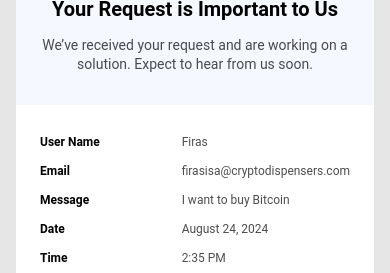
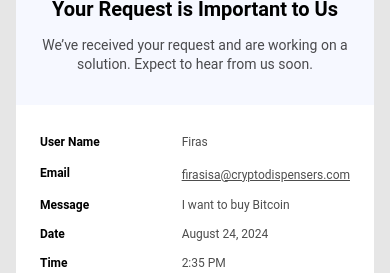
Before and after one commit to AnjaliChandaRC/crypto-template, a plain HTML site: page requested.html in a window 390 px wide. Shown: the part 421-694 px from the top of the page. Drawn offline with Linux system fonts and the light colour scheme.

Commit message:
changes-spacing

```diff
--- a/requested.html
+++ b/requested.html
@@ -18,6 +18,9 @@
 
       .color_gray {
         color: #3d3d3d !important;
+      }
+      .color_darkgray{
+        color: #4d4d4d !important;
       }
 
       .d_grid {
@@ -271,17 +274,14 @@
                                   </p>
                                 </td>
                                 <td style="padding-bottom: 20px" class="pb_15">
-                                  <p
-                                    style="
+                                    <a  style="
                                       font-size: 18px;
                                       line-height: 150%;
                                       color: #4d4d4d;
                                       font-weight: 400;
                                     "
-                                    class="fs_12"
-                                  >
-                                    firasisa@cryptodispensers.com
-                                  </p>
+                                    class="fs_12 color_darkgray"
+                                  href="">firasisa@cryptodispensers.com</a>
                                 </td>
                               </tr>
                               <tr>
```
Also changed, not shown: account-closed.html (+1 -4 lines), password-changed.html (+1 -4 lines).
